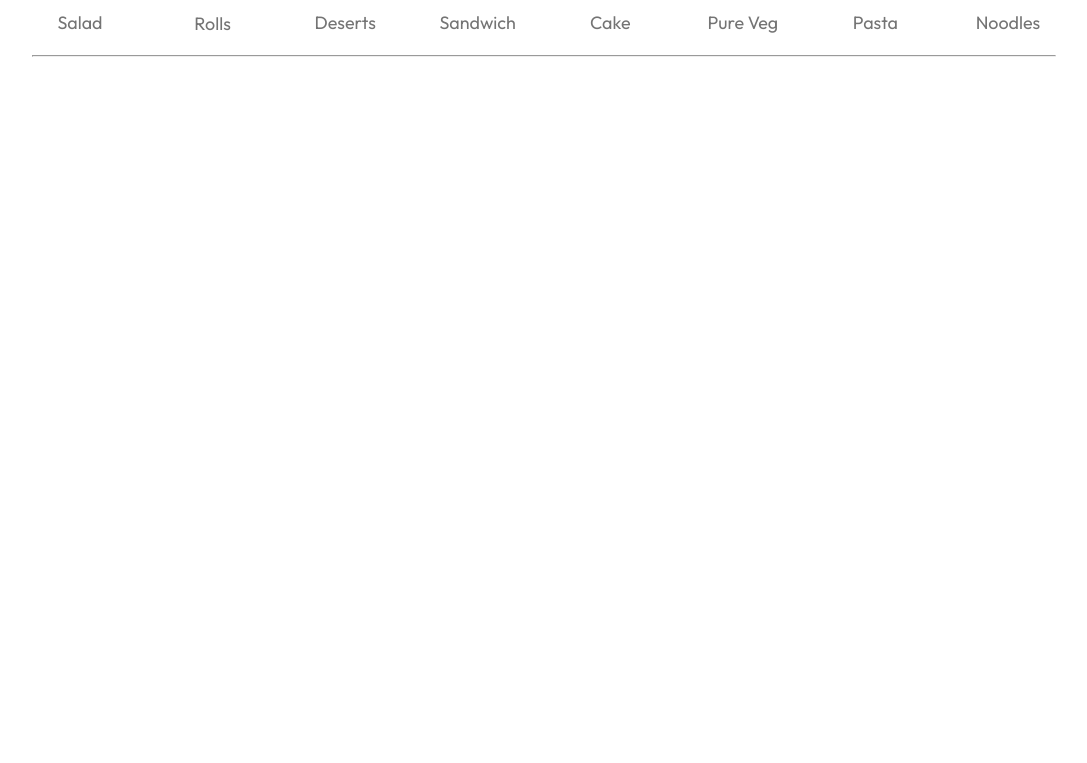
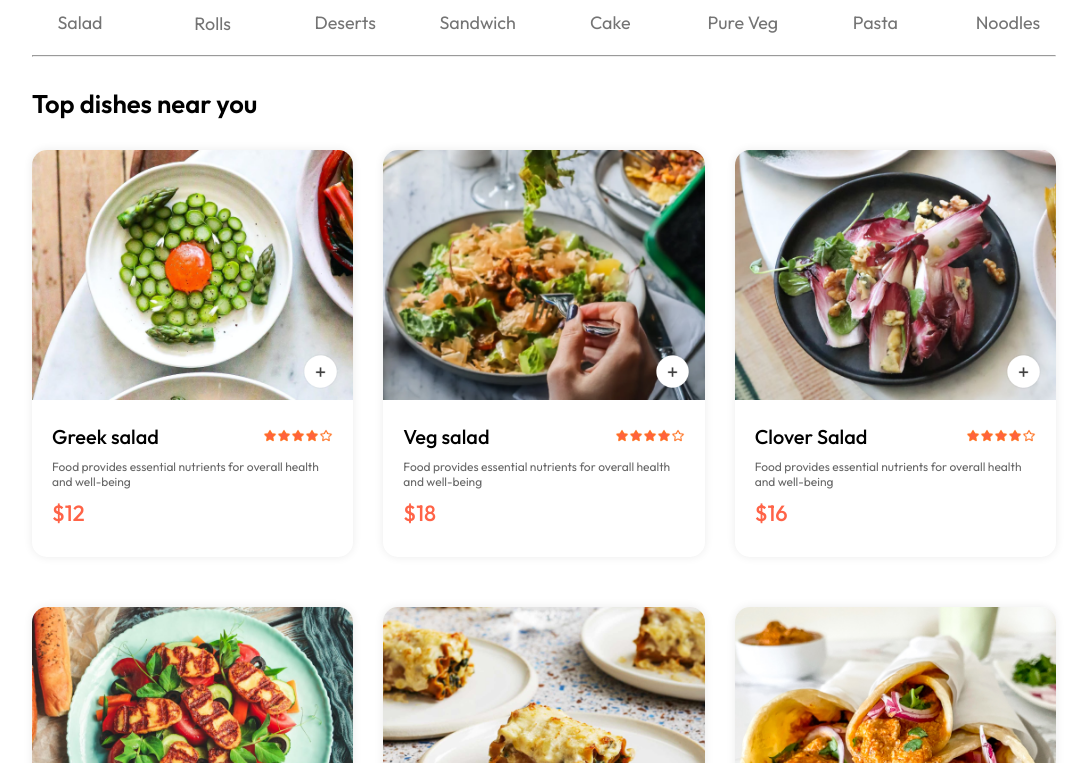
Before and after one commit to UNNuwantha/Food-Delivery-Web, a React (Vite) app in the folder frontend/: page / in a window 1280 px wide. Shown: the part 797-1560 px from the top of the page, without its empty margins (96-1183 px from the left). Before the commit the page ends 854 px from the top, so only its background shows below. Built offline with nearby package versions, Linux system fonts and the light colour scheme.

Commit message:
Adding Food Items

```diff
--- /dev/null
+++ b/frontend/src/components/FoodDisplay/FoodDisplay.css
@@ -0,0 +1,16 @@
+.food-display{
+    margin-top: 30px;
+}
+
+.food-display h2{
+    font-size: max(2vw,24px);
+    font-weight: 600;
+}
+
+.food-display-list{
+    display: grid;
+    grid-template-columns: repeat(auto-fill,minmax(240px,1fr));
+    margin-top: 30px;
+    gap: 30px;
+    row-gap: 50px;
+}
--- /dev/null
+++ b/frontend/src/components/FoodDisplay/FoodDisplay.jsx
@@ -0,0 +1,22 @@
+import React, { useContext } from 'react'
+import'./FoodDisplay.css'
+import { StoreContext } from '../../context/StoreContext'
+import FoodItem from '../FoodItem/FoodItem'
+
+const FoodDisplay = (category) => {
+
+    const {food_list}= useContext(StoreContext)
+
+  return (
+    <div className='food-display' id='food-display'>
+        <h2>Top dishes near you</h2>
+        <div className='food-display-list'>
+            {food_list.map((item,index)=>{
+                return <FoodItem key={index} id={item.id} name={item.name} description={item.description} price={item.price} image={item.image} />
+            })}
+        </div>
+    </div>
+  )
+}
+
+export default FoodDisplay
--- /dev/null
+++ b/frontend/src/components/FoodItem/FoodItem.css
@@ -0,0 +1,74 @@
+.food-item{
+    width: 100%;
+    margin: auto;
+    border-radius: 15px;
+    box-shadow: 0px 0px 10px #00000015;
+    transition: 0.3s;
+    animation: fadeIn 1s;
+}
+
+.food-item-image{
+    width: 100%;
+    border-radius: 15px 15px 0px 0px;
+}
+
+.food-item-info{
+    padding: 20px;
+}
+
+.food-item-name-rating{
+    display: flex;
+    justify-content: space-between;
+    align-items: center;
+    margin-bottom: 10px;
+}
+
+.food-item-name-rating p{
+    font-size: 20px;
+    font-weight: 500;
+}
+
+.food-item-name-rating img{
+    width: 70px;
+}
+
+.food-item-desc{
+    color: #676767;
+    font-size: 12px;
+}
+
+.food-item-price{
+    color: tomato;
+    font-size: 22px;
+    font-weight: 500;
+    margin: 10px 0px;
+}
+
+.food-item-img-container{
+    position: relative;
+}
+
+.food-item-img-container .add{
+    width: 35px;
+    position: absolute;
+    bottom: 15px;
+    right: 15px;
+    cursor: pointer;
+    border-radius: 50%;
+}
+
+.food-item-counter{
+    position: absolute;
+    bottom: 15px;
+    right: 15px;
+    display: flex;
+    align-items: center;
+    gap: 10px;
+    padding: 6px;
+    border-radius: 50px;
+    background-color: white;
+}
+
+.food-item-counter img{
+    width: 30px;
+}
--- /dev/null
+++ b/frontend/src/components/FoodItem/FoodItem.jsx
@@ -0,0 +1,33 @@
+import React, { useState } from 'react'
+import'./FoodItem.css'
+import { assets } from '../../assets/assets'
+
+const FoodItem = ({id,name,price,description,image}) => {
+     const[itemCount,setItemCount] = useState(0)
+
+  return (
+    <div className='food-item'>
+        <div className="food-item-img-container">
+            <img className='food-item-image' src={image} alt="" />
+            {!itemCount
+            ?<img className='add' onClick={()=>setItemCount(prev=>prev+1)} src={assets.add_icon_white} alt="" />
+            :<div className='food-item-counter'>
+                <img onClick={()=>setItemCount(prev=>prev-1)} src={assets.remove_icon_red} alt="" />
+                <p>{itemCount}</p>
+                <img onClick={()=>setItemCount(prev=>prev+1)} src={assets.add_icon_green} alt="" />
+            </div>
+            }
+        </div>
+        <div className="food-item-info">
+            <div className="food-item-name-rating">
+                <p>{name}</p>
+                <img src={assets.rating_starts} alt="" />
+            </div>
+            <p className='food-item-desc'>{description}</p>
+            <p className="food-item-price">${price}</p>
+        </div>
+    </div>
+  )
+}
+
+export default FoodItem
--- /dev/null
+++ b/frontend/src/context/StoreContext.jsx
@@ -0,0 +1,19 @@
+import { createContext } from "react";
+import { food_list } from "../assets/assets";
+
+export const StoreContext=createContext(null)
+1
+const StoreContextProvider=(props)=>{
+
+    const contextValue ={
+        food_list
+    }
+
+    return(
+        <StoreContext.Provider value={contextValue}>
+            {props.children}
+        </StoreContext.Provider>
+    )
+}
+
+export default StoreContextProvider;
--- a/frontend/src/main.jsx
+++ b/frontend/src/main.jsx
@@ -3,9 +3,12 @@
 import './index.css'
 import App from './App.jsx'
 import{BrowserRouter} from 'react-router-dom'
+import StoreContextProvider from './context/StoreContext.jsx'
 
 createRoot(document.getElementById('root')).render(
   <BrowserRouter>
-    <App />
+   <StoreContextProvider>
+      <App />
+   </StoreContextProvider>
   </BrowserRouter>
 )
--- a/frontend/src/pages/Home/Home.jsx
+++ b/frontend/src/pages/Home/Home.jsx
@@ -2,6 +2,7 @@
 import './Home.css'
 import Header from '../../components/Header/Header'
 import ExploreMenu from '../../components/ExploreMenu/ExploreMenu'
+import FoodDisplay from '../../components/FoodDisplay/FoodDisplay'
 
 
 const Home = () => {
@@ -11,6 +12,7 @@
     <div>
       <Header/>
       <ExploreMenu category={category} setCategory={setCategory}/>
+      <FoodDisplay category={category}/>
     </div>
   )
 }
```
